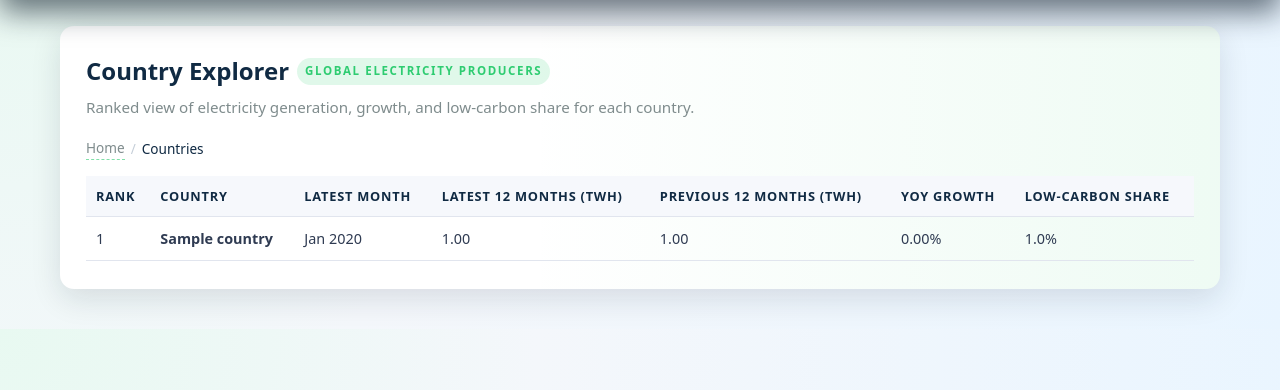
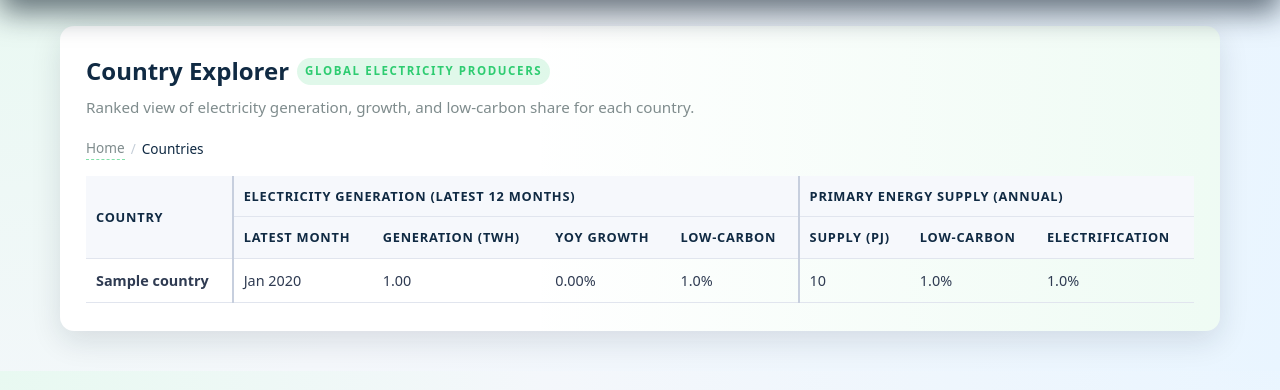
Before and after one commit to jarthorn/energy-stats, a Django app: page /countries/ in a window 1280 px wide. Shown: the part 82-472 px from the top of the page. Run offline with Django 5.2, Linux system fonts and the light colour scheme; tables that the repository leaves empty hold one stand-in row (values such as "Sample post").

Commit message:
Add primary energy to country index page

```diff
--- a/core/templates/core/country_index.html
+++ b/core/templates/core/country_index.html
@@ -1,6 +1,12 @@
 {% extends "core/base.html" %}
 
 {% block title %}Energy Stats - Countries{% endblock %}
+
+{% block extra_styles %}
+    .section-divider-left {
+        border-left: 2px solid #c7cfde;
+    }
+{% endblock %}
 
 {% block page_header %}
 <div class="page-header">
@@ -24,23 +30,26 @@
     <table class="data-table">
         <thead>
             <tr>
-                <th>Rank</th>
-                <th>Country</th>
-                <th>Latest Month</th>
-                <th>Latest 12 Months (TWh)</th>
-                <th>Previous 12 Months (TWh)</th>
+                <th rowspan="2">Country</th>
+                <th class="section-divider-left" colspan="4">Electricity Generation (Latest 12 Months)</th>
+                <th class="section-divider-left" colspan="3">Primary Energy Supply (Annual)</th>
+            </tr>
+            <tr>
+                <th class="section-divider-left">Latest Month</th>
+                <th>Generation (TWh)</th>
                 <th>YoY Growth</th>
-                <th>Low‑carbon share</th>
+                <th>Low‑carbon</th>
+                <th class="section-divider-left">Supply (PJ)</th>
+                <th>Low‑carbon</th>
+                <th>Electrification</th>
             </tr>
         </thead>
         <tbody>
             {% for country in countries %}
             <tr onclick="window.location.href='{% url 'country_detail' country.code %}';" style="cursor: pointer;">
-                <td>{{ country.electricity_rank }}</td>
                 <td class="primary-col">{{ country.name }}</td>
-                <td>{{ country.latest_month|date:"M Y" }}</td>
+                <td class="section-divider-left">{{ country.latest_month|date:"M Y" }}</td>
                 <td class="num-col">{{ country.generation_latest_12_months|floatformat:"2g" }}</td>
-                <td class="num-col">{{ country.generation_previous_12_months|floatformat:"2g" }}</td>
                 <td>
                     {% if country.yoy_growth_pct is not None %}
                     <span
@@ -58,6 +67,27 @@
                     N/A
                     {% endif %}
                 </td>
+                <td class="num-col section-divider-left">
+                    {% if country.pes_supply_pj is not None %}
+                    {{ country.pes_supply_pj|floatformat:"0g" }}
+                    {% else %}
+                    N/A
+                    {% endif %}
+                </td>
+                <td class="num-col">
+                    {% if country.pes_low_carbon_pct is not None %}
+                    {{ country.pes_low_carbon_pct|floatformat:1 }}%
+                    {% else %}
+                    N/A
+                    {% endif %}
+                </td>
+                <td class="num-col">
+                    {% if country.pes_electrification_pct is not None %}
+                    {{ country.pes_electrification_pct|floatformat:1 }}%
+                    {% else %}
+                    N/A
+                    {% endif %}
+                </td>
             </tr>
             {% endfor %}
         </tbody>
--- a/core/views.py
+++ b/core/views.py
@@ -1,5 +1,6 @@
 from django.core.paginator import Paginator
 from django.shortcuts import render, get_object_or_404
+from django.db.models import OuterRef, Subquery
 from .models import (
     Country,
     CountryEnergyBalanceYear,
@@ -21,7 +22,17 @@ def index(request):
     return render(request, 'core/index.html')
 
 def country_index(request):
-    countries = list(Country.objects.order_by('electricity_rank'))
+    latest_energy_balance = CountryEnergyBalanceYear.objects.filter(country=OuterRef("pk")).order_by(
+        "-year"
+    )
+
+    countries = list(
+        Country.objects.order_by("electricity_rank").annotate(
+            pes_supply_pj=Subquery(latest_energy_balance.values("total_supply")[:1]),
+            pes_low_carbon_pct=Subquery(latest_energy_balance.values("share_low_carbon")[:1]),
+            pes_electrification_pct=Subquery(latest_energy_balance.values("share_electricity")[:1]),
+        )
+    )
 
     for country in countries:
         country.yoy_growth_pct = _growth_rate(
```
